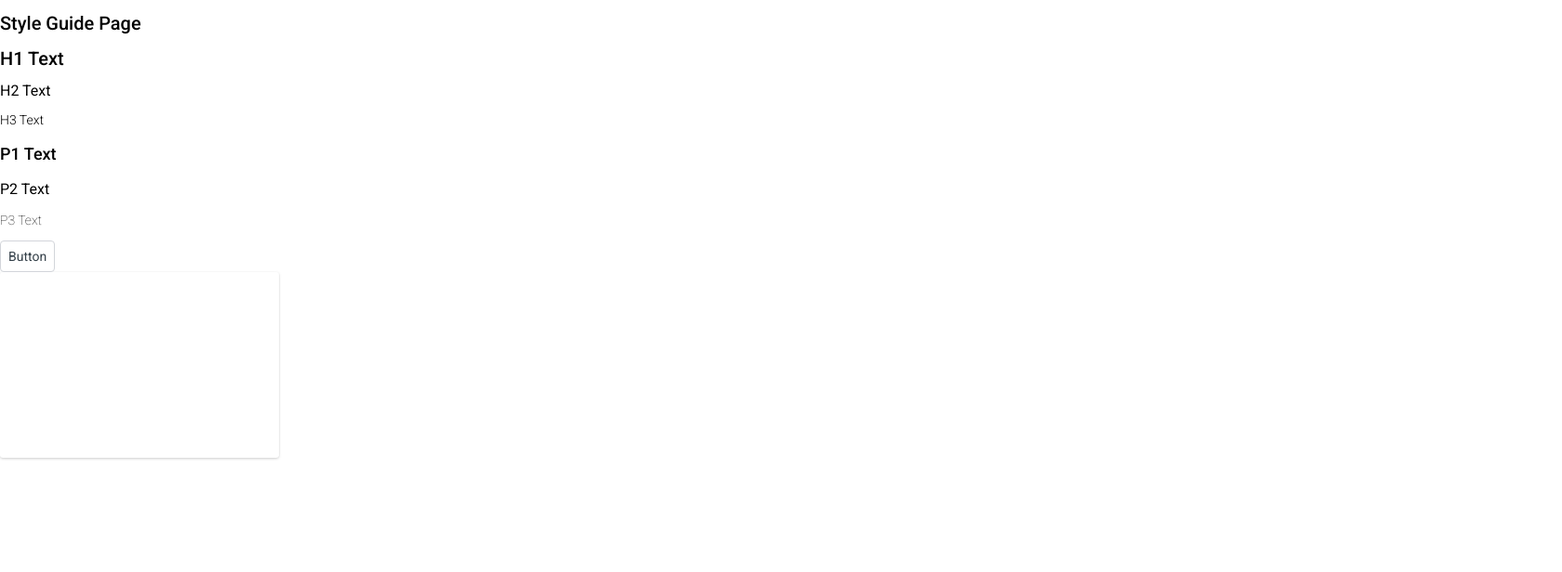
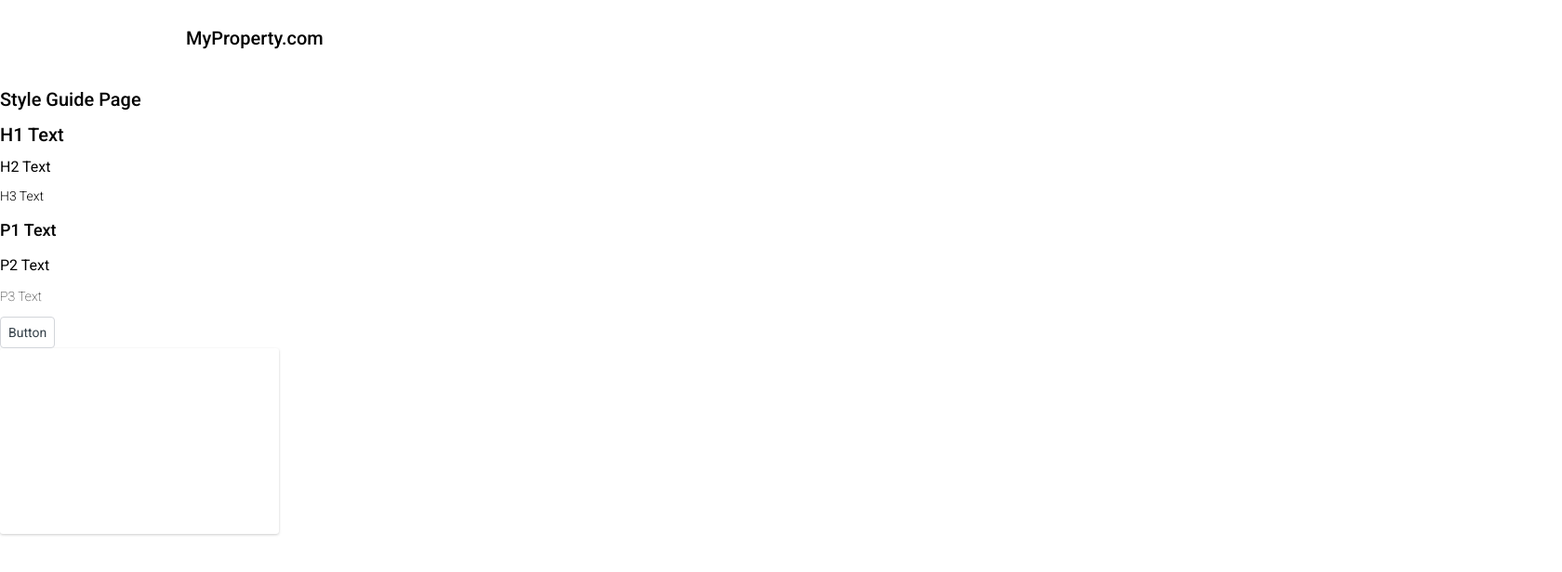
Before and after one commit to ttcode10/saved-property-list, a React (Create React App) app: page /styleguide in a window 1280 px wide. Shown: the top 616 px of the page at 93% size, 1680 px wide, since content can reach past the window. Built offline with nearby package versions, Linux system fonts and the light colour scheme.

Commit message:
💄 Iteration 1 / Added Header as a component

```diff
--- /dev/null
+++ b/src/components/Header.tsx
@@ -0,0 +1,22 @@
+import React from 'react';
+import styled from 'styled-components';
+import { color } from '../themes';
+import { H1Text } from './Typography';
+
+const Container = styled.div`
+  height: 3.125rem;
+  width: 100%;
+  background-color: ${color.white};
+  display: flex;
+  justify-content: flex-start;
+  align-items: center;
+  padding: 1rem 12.5rem;
+`;
+
+const Header: React.FC<Record<string, unknown>> = () => (
+  <Container>
+    <H1Text>MyProperty.com</H1Text>
+  </Container>
+);
+
+export default Header;
--- a/src/components/index.ts
+++ b/src/components/index.ts
@@ -1,3 +1,4 @@
 export { H1Text, H2Text, H3Text, P1Text, P2Text, P3Text } from './Typography';
 export { default as Button } from './Button';
 export { default as Card } from './Card';
+export { default as Header } from './Header';
--- a/src/pages/StyleGuide/StyleGuide.tsx
+++ b/src/pages/StyleGuide/StyleGuide.tsx
@@ -9,6 +9,7 @@ import {
   P3Text,
   Button,
   Card,
+  Header,
 } from '../../components';
 
 const Wrapper = styled.div`
@@ -19,6 +20,7 @@ const Wrapper = styled.div`
 const StyleGuide: React.FC<Record<string, unknown>> = () => {
   return (
     <>
+      <Header />
       <H1Text>Style Guide Page</H1Text>
       <H1Text>H1 Text</H1Text>
       <H2Text>H2 Text</H2Text>
```
Also changed, not shown: 2 other files (tests, documents, lock files or other folders).
